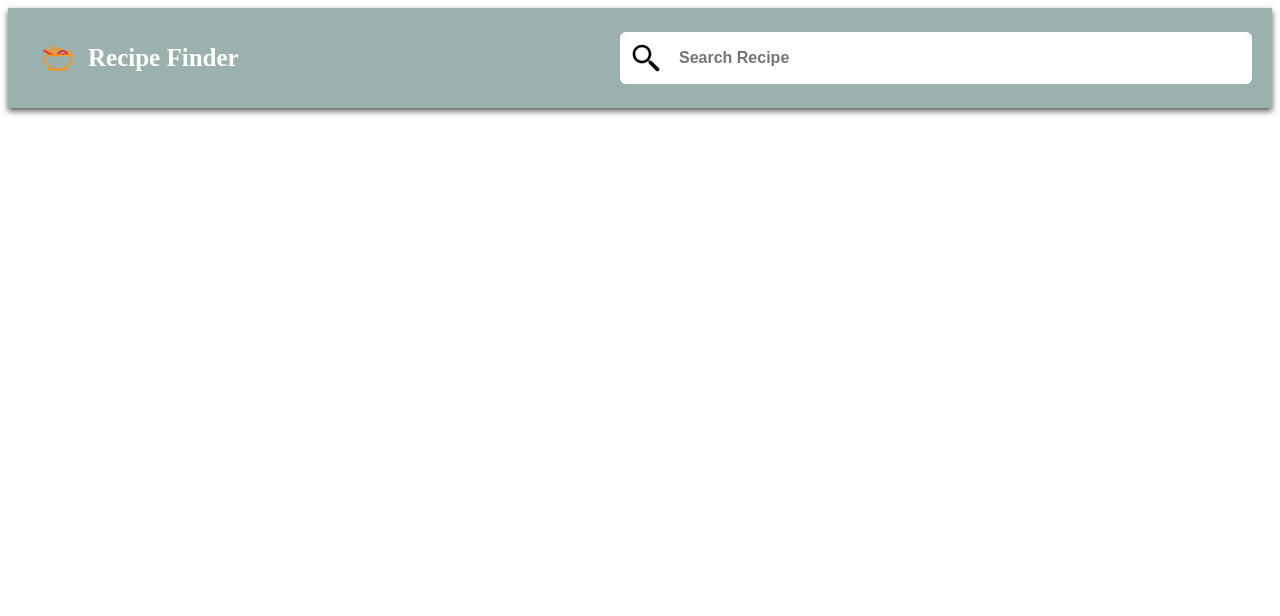
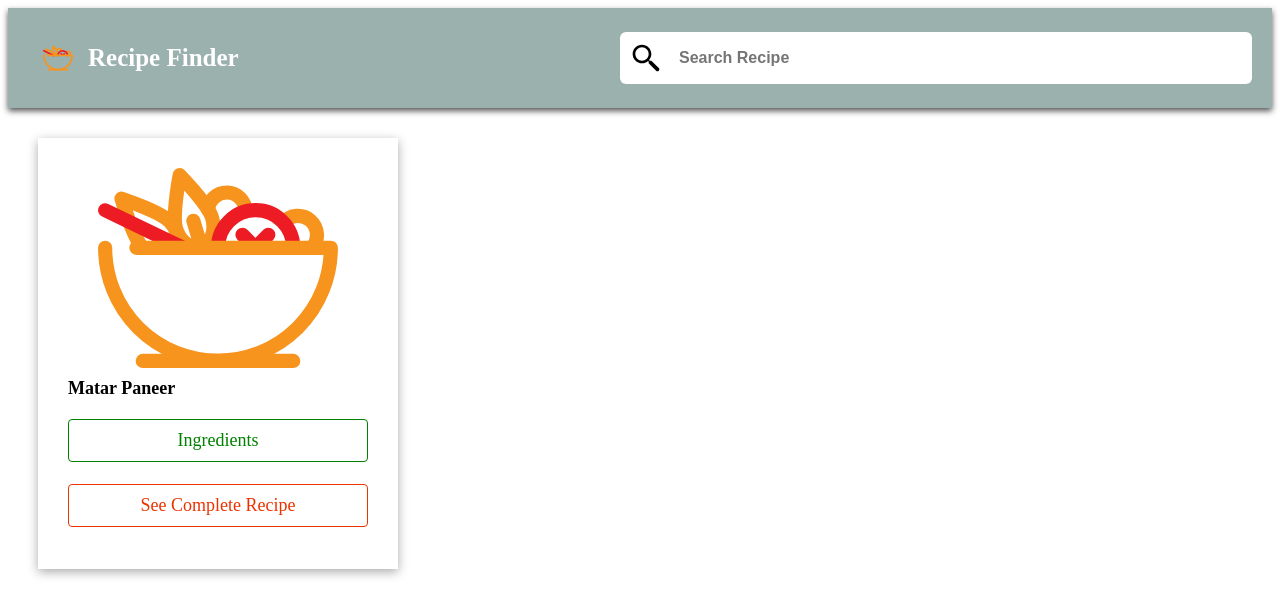
Before and after one commit to aditya11raj/Recipe-Finder, a React (Create React App) app: page / in a window 1280 px wide. Shown: the top 616 px of the page. Built offline with nearby package versions, Linux system fonts and the light colour scheme.

Commit message:
Updated the recipe list

```diff
--- a/src/App.js
+++ b/src/App.js
@@ -7,8 +7,15 @@ import {
   SearchIcon,
   SearchInput} from './components/headerComponent';
 
+import {
+  RecipeContainer,
+  RecipeListContainer,
+  RecipeName,
+  CoverImage,
+  IngredientsText,
+  SeeMoreText} from './components/recipeComponent';
 
-export const Container =styled.div`
+const Container =styled.div`
 display:flex;
 flex-direction: column;
 `;
@@ -23,6 +30,14 @@ function App() {
           <SearchInput placeholder="Search Recipe"/>
         </SearchComponent>
       </Header>
+      <RecipeListContainer>
+        <RecipeContainer>
+          <CoverImage src="chinese-food.svg"/>
+          <RecipeName>Matar Paneer</RecipeName>
+          <IngredientsText>Ingredients</IngredientsText>
+          <SeeMoreText>See Complete Recipe</SeeMoreText>
+        </RecipeContainer>
+      </RecipeListContainer>
     </Container>
   );
 }
--- /dev/null
+++ b/src/components/recipeComponent.js
@@ -0,0 +1,46 @@
+import styled from "styled-components";
+export const RecipeListContainer=styled.div`
+display: flex;
+flex-direction: row;
+flex-wrap:wrap;
+padding: 30px;
+justify-component: space-evenly;
+gap:20px;
+`;
+
+export const RecipeContainer=styled.div`
+display:flex;
+flex-direction:column;
+padding:30px;
+width:300px;
+box-shadow:0 3px 10px 0 #aaa;
+`;
+
+export const CoverImage=styled.img`
+height:200px;
+`;
+
+export const RecipeName=styled.span`
+font-size:18px;
+font-weight:bold;
+color:black;
+margin:10px 0;
+`;
+
+export const IngredientsText=styled.span`
+font-size:18px;
+border:solid 1px green;
+color:black;
+margin:10px 0;
+cursor:pointer;
+padding: 10px 15px;
+border-radius: 4px;
+color: green;
+text-align:center;
+margin-bottom: 12px;
+`;
+
+export const SeeMoreText=styled(IngredientsText)`
+color: #eb3300;
+border: solid 1px #eb3300;
+`;
```
